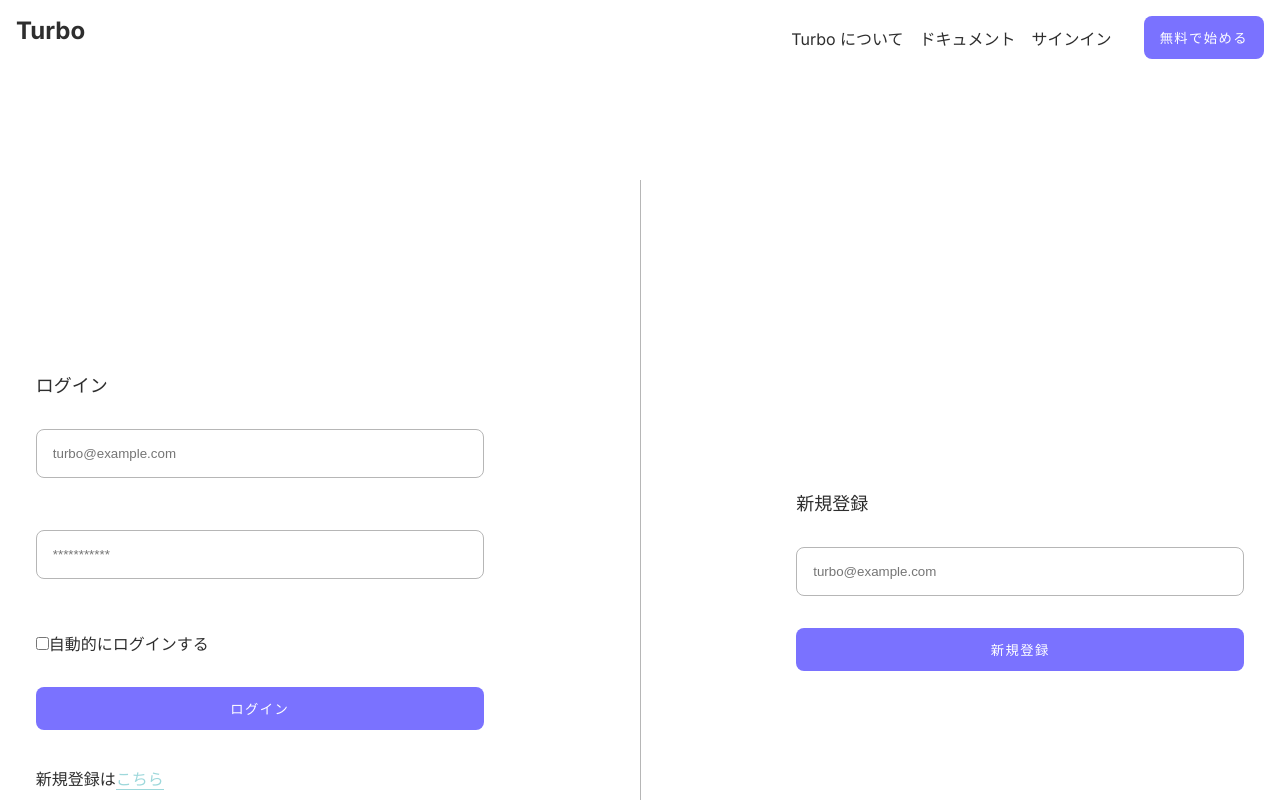
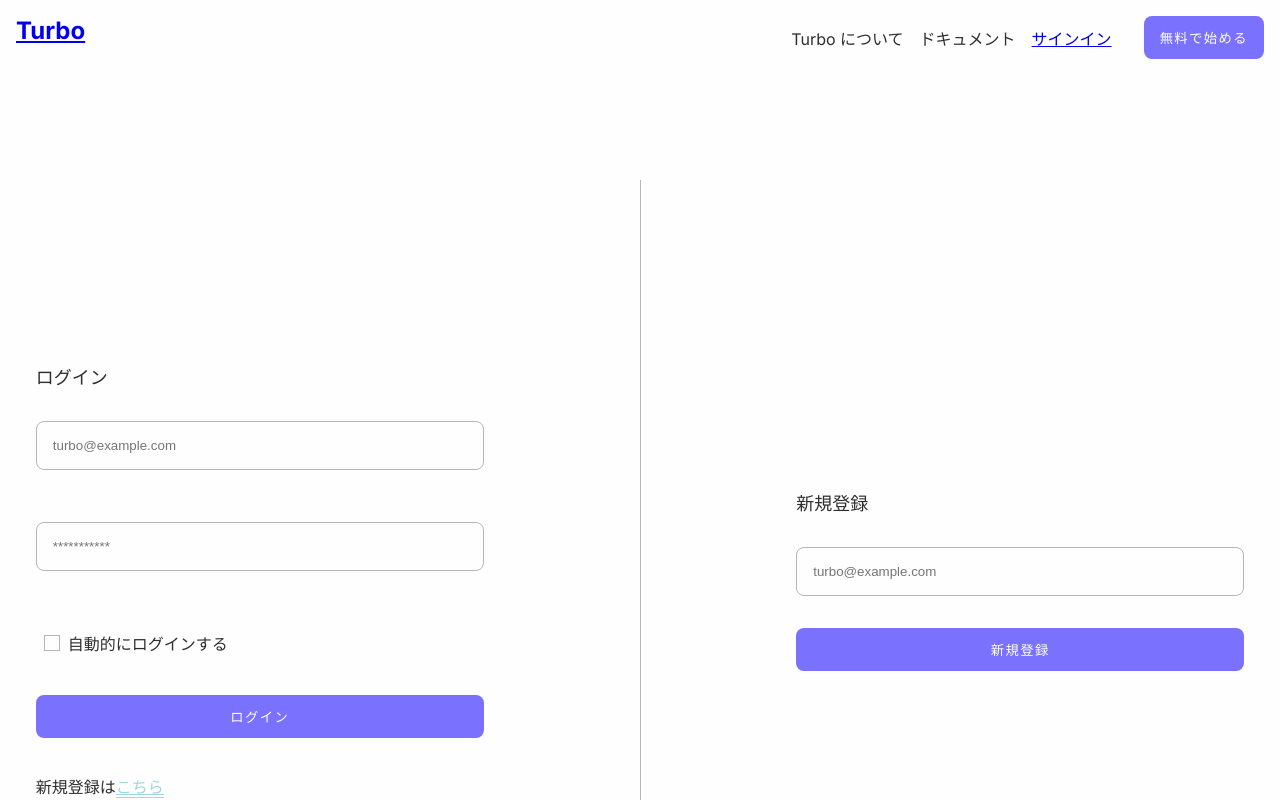
Before and after one commit to version1-workspace/ws-01-000-real-todo, a Next.js app in the folder 0000_real-todo/frontend/core/: page /login in a window 1280 px wide. Shown: the top 800 px of the page. Built offline with nearby package versions, Linux system fonts and the light colour scheme.

Commit message:
Add checkbox

```diff
--- a/0000_real-todo/frontend/core/src/app/globals.css
+++ b/0000_real-todo/frontend/core/src/app/globals.css
@@ -72,9 +72,15 @@ body {
 
 body {
   color: var(--font-color-dark);
+  background: var(--background-color);
 }
 
-a {
+input {
+  color: var(--font-color-dark);
+  background: var(--background-color);
+
+  color: var(--font-color-dark);
+
   color: inherit;
   text-decoration: none;
 }
--- a/0000_real-todo/frontend/core/src/components/auth/loginForm/index.tsx
+++ b/0000_real-todo/frontend/core/src/components/auth/loginForm/index.tsx
@@ -8,6 +8,7 @@ import ShowIf from "@/components/common/showIf";
 import { useForm } from "@/hooks/useForm";
 import api from "@/services/api";
 import { useToast } from "@/lib/toast/hook";
+import Checkbox from "@/components/common/checkbox";
 
 export const metadata: Metadata = {
   title: "Turbo | ログイン",
@@ -47,7 +48,7 @@ export default function Login() {
         const res = await api.authenticate(values);
         api.client.setAccessToken(res.accessToken);
       } catch (e) {
-        error("メールアドレスかパスワードに誤りがあります。")
+        error("メールアドレスかパスワードに誤りがあります。");
       }
     },
   });
@@ -83,17 +84,11 @@ export default function Login() {
         </ShowIf>
       </div>
       <div className={styles.field}>
-        <label>
-          <input
-            type="checkbox"
-            checked={form.rememberMe}
-            placeholder="***********"
-            onChange={(e) => {
-              change({ rememberMe: !!e.target.value });
-            }}
-          />
-          自動的にログインする
-        </label>
+        <Checkbox
+          label="自動的にログインする"
+          defaultValue={form.rememberMe}
+          onClick={(checked) => change({ rememberMe: checked })}
+        />
       </div>
       <div className={styles.field}>
         <Button variant="primary" onClick={submit}>
--- /dev/null
+++ b/0000_real-todo/frontend/core/src/components/common/checkbox/index.module.css
@@ -0,0 +1,22 @@
+.container {
+  padding: 8px;
+}
+
+.label {
+  cursor: pointer;
+  display: flex;
+  align-items: center;
+}
+
+.box {
+  height: 16px;
+  width: 16px;
+  border: 1px solid var(--border-color);
+  margin-right: 8px;
+}
+
+.check {
+  position: relative;
+  top: -1px;
+  left: -1px;
+}
--- /dev/null
+++ b/0000_real-todo/frontend/core/src/components/common/checkbox/index.tsx
@@ -0,0 +1,31 @@
+import { useState } from "react";
+import { IoCheckmark } from "react-icons/io5";
+import styles from "./index.module.css";
+
+interface Props {
+  label: string;
+  defaultValue: boolean;
+  onClick: (checked: boolean) => void;
+}
+
+export default function Checkbox({ label, defaultValue, onClick }: Props) {
+  const [checked, setChecked] = useState(defaultValue);
+
+  return (
+    <div className={styles.container}>
+      <label
+        className={styles.label}
+        htmlFor={label}
+        onClick={() => {
+          const next = !checked;
+          setChecked(next);
+          onClick(next);
+        }}>
+        <div className={styles.box}>
+          {checked ? <IoCheckmark className={styles.check} /> : null}
+        </div>
+        <p>{label}</p>
+      </label>
+    </div>
+  );
+}
--- a/0000_real-todo/frontend/core/src/lib/toast/index.tsx
+++ b/0000_real-todo/frontend/core/src/lib/toast/index.tsx
@@ -119,7 +119,6 @@ export const ToastContainer = ({
         {list.map((item: Element) => {
           return (
             <li key={item.id}>
-              {item.id}
               <Toast config={item.config} onClose={() => remove(item.id)} />
             </li>
           );
--- a/0000_real-todo/frontend/core/src/services/api/index.ts
+++ b/0000_real-todo/frontend/core/src/services/api/index.ts
@@ -1,4 +1,3 @@
-import mockAPI from "@/services/api/mock";
 import axios, { AxiosError, AxiosInstance } from "axios";
 
 let accessToken: string;
```
Also changed, not shown: 2 other files (tests, documents, lock files or other folders).
